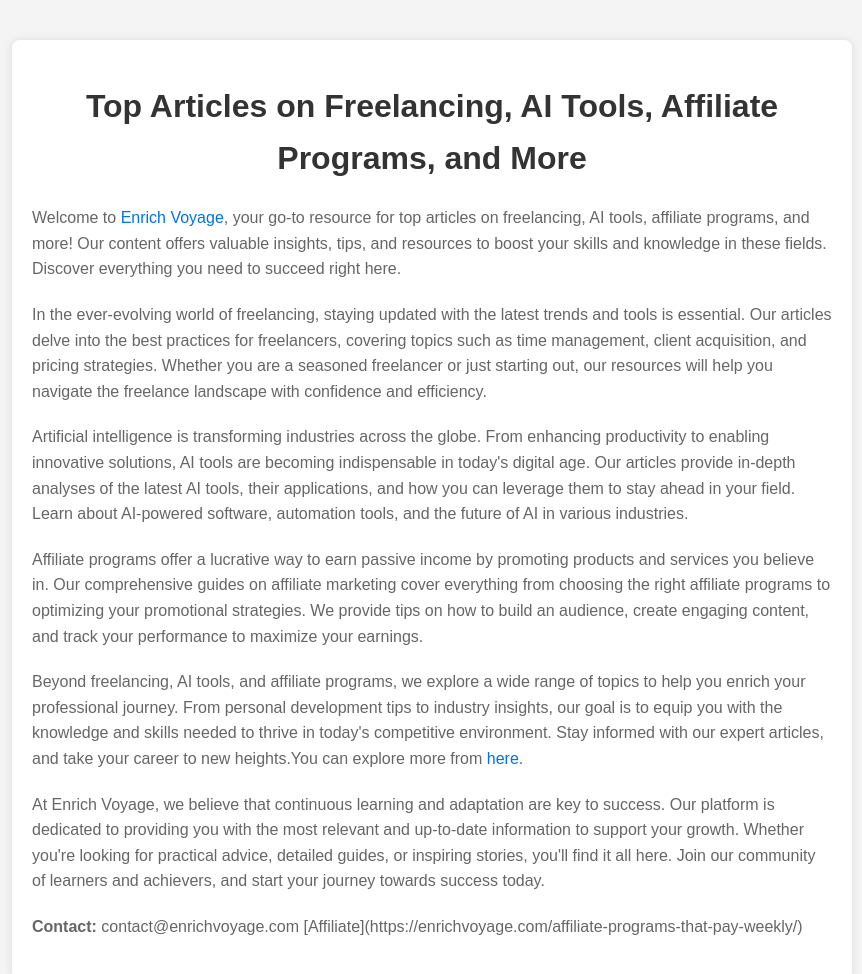
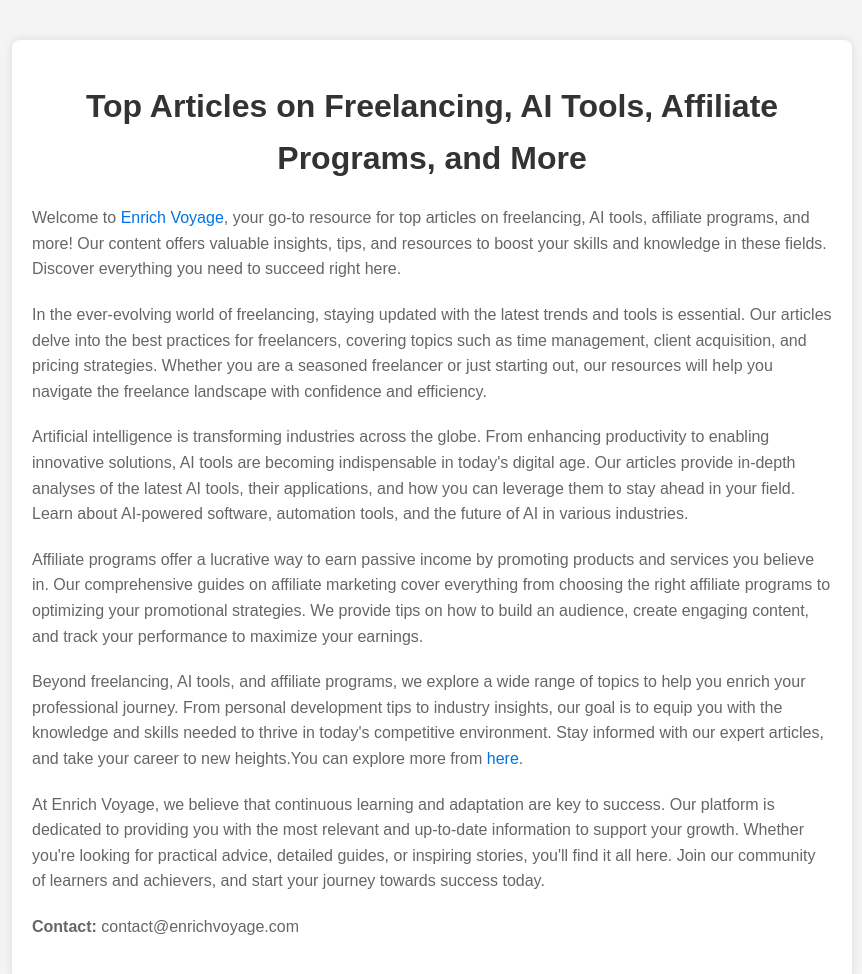
Before and after one commit to muddser9010/enrichvoyage01, a plain HTML site: page index.html in a window 1280 px wide. Shown: the whole page, without its empty margins (208-1070 px from the left). Drawn offline with Linux system fonts and the light colour scheme.

Commit message:
Update index.html

```diff
--- a/index.html
+++ b/index.html
@@ -51,7 +51,7 @@
         <p>Affiliate programs offer a lucrative way to earn passive income by promoting products and services you believe in. Our comprehensive guides on affiliate marketing cover everything from choosing the right affiliate programs to optimizing your promotional strategies. We provide tips on how to build an audience, create engaging content, and track your performance to maximize your earnings.</p>
         <p>Beyond freelancing, AI tools, and affiliate programs, we explore a wide range of topics to help you enrich your professional journey. From personal development tips to industry insights, our goal is to equip you with the knowledge and skills needed to thrive in today's competitive environment. Stay informed with our expert articles, and take your career to new heights.You can explore more from <a href="https://soft-credit-58eb.insurancecollage10.workers.dev/">here</a>. </p>
         <p>At Enrich Voyage, we believe that continuous learning and adaptation are key to success. Our platform is dedicated to providing you with the most relevant and up-to-date information to support your growth. Whether you're looking for practical advice, detailed guides, or inspiring stories, you'll find it all here. Join our community of learners and achievers, and start your journey towards success today.</p>
-        <p><b>Contact:</b> contact@enrichvoyage.com [Affiliate](https://enrichvoyage.com/affiliate-programs-that-pay-weekly/) </p>
+        <p><b>Contact:</b> contact@enrichvoyage.com </p>
     </main>
 </body>
 </html>
```
